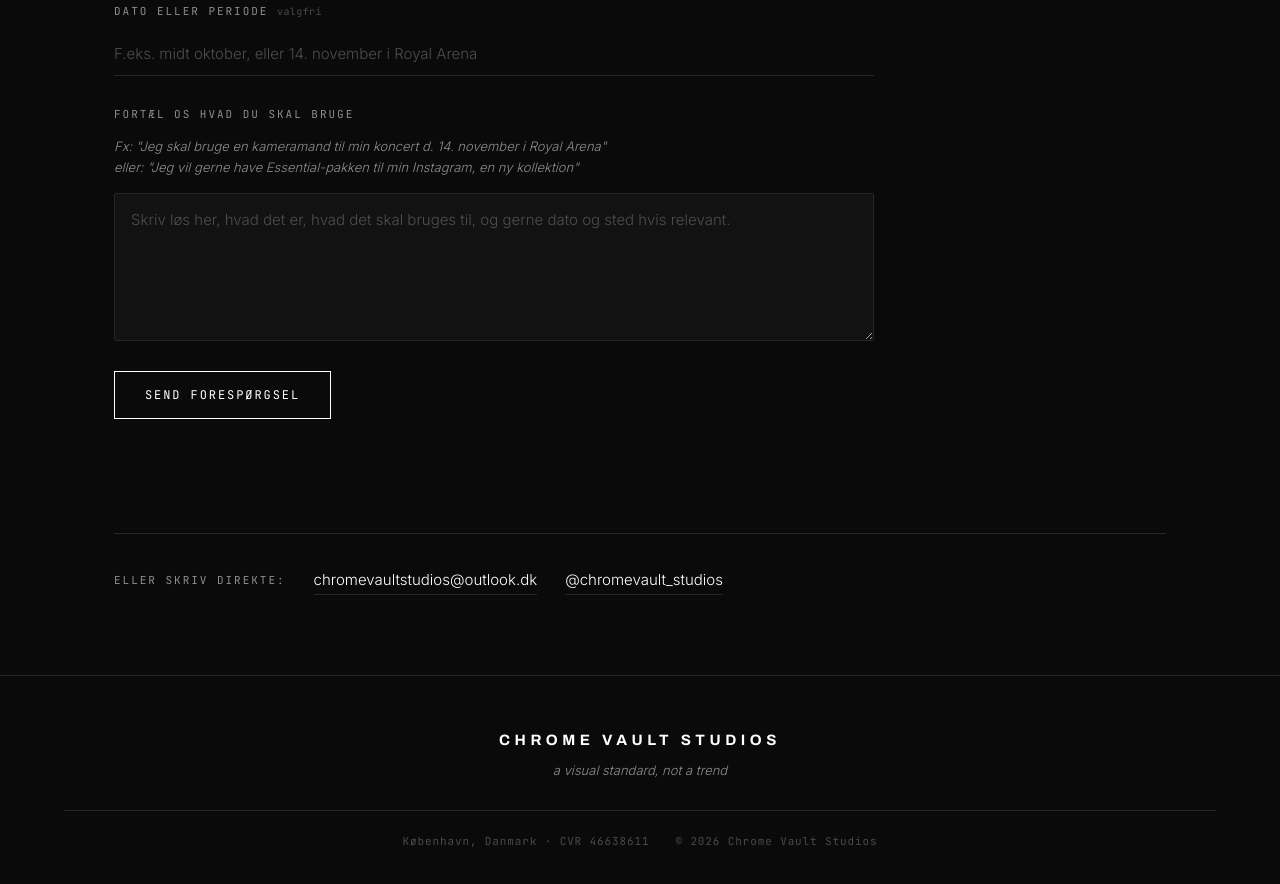
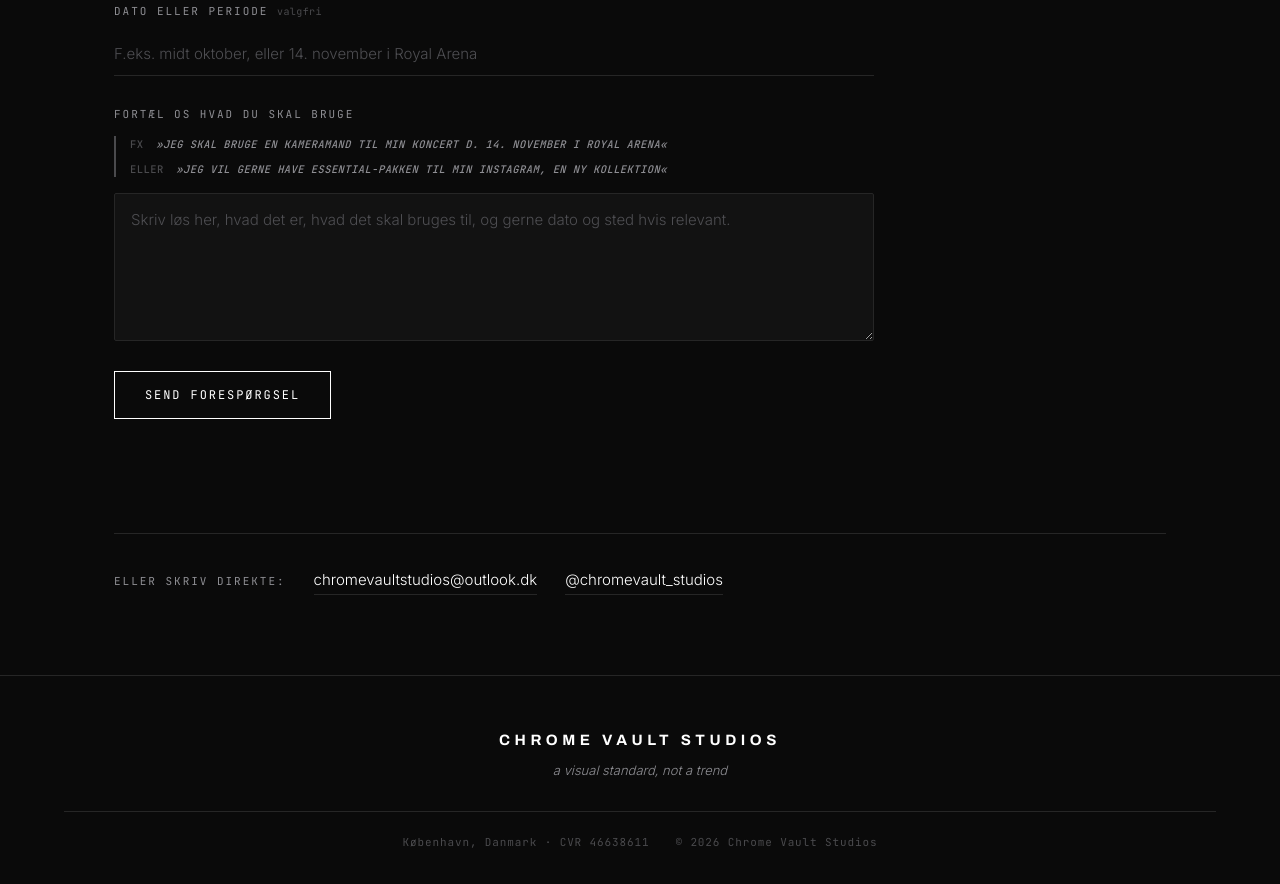
Before and after one commit to Lymae25/chrome-vault-studios, a website: page public/index.html in a window 1280 px wide. Shown: the part 3864-4748 px from the top of the page. Drawn offline with Linux system fonts and the light colour scheme.

Commit message:
Gør eksempler i forespørgselsfelt tydeligere

```diff
--- a/public/index.html
+++ b/public/index.html
@@ -209,10 +209,10 @@
 
     <div class="field field-message">
       <label for="message">Fortæl os hvad du skal bruge</label>
-      <p class="field-hint">
-        Fx: "Jeg skal bruge en kameramand til min koncert d. 14. november i Royal Arena"<br>
-        eller: "Jeg vil gerne have Essential-pakken til min Instagram, en ny kollektion"
-      </p>
+      <div class="field-examples">
+        <p><span class="ex-label">Fx</span> &raquo;JEG SKAL BRUGE EN KAMERAMAND TIL MIN KONCERT D. 14. NOVEMBER I ROYAL ARENA&laquo;</p>
+        <p><span class="ex-label">Eller</span> &raquo;JEG VIL GERNE HAVE ESSENTIAL-PAKKEN TIL MIN INSTAGRAM, EN NY KOLLEKTION&laquo;</p>
+      </div>
       <textarea id="message" name="message" rows="6" required placeholder="Skriv løs her, hvad det er, hvad det skal bruges til, og gerne dato og sted hvis relevant."></textarea>
     </div>
 
--- a/public/styles.css
+++ b/public/styles.css
@@ -843,13 +843,30 @@ img { display: block; max-width: 100%; }
   padding-top: 8px;
 }
 
-.field-hint {
-  font-family: var(--body);
-  font-size: 13px;
+.field-examples {
+  border-left: 2px solid var(--edge-lit);
+  padding-left: 14px;
+  margin-bottom: 16px;
+  display: flex;
+  flex-direction: column;
+  gap: 8px;
+}
+
+.field-examples p {
+  font-family: var(--mono);
+  font-size: 10.5px;
   font-style: italic;
+  font-weight: 500;
+  letter-spacing: .04em;
+  text-transform: uppercase;
   color: var(--chrome);
-  line-height: 1.65;
-  margin-bottom: 14px;
+  line-height: 1.6;
+}
+
+.field-examples .ex-label {
+  font-style: normal;
+  color: var(--edge-lit);
+  margin-right: 6px;
 }
 
 .field-message textarea {
```
